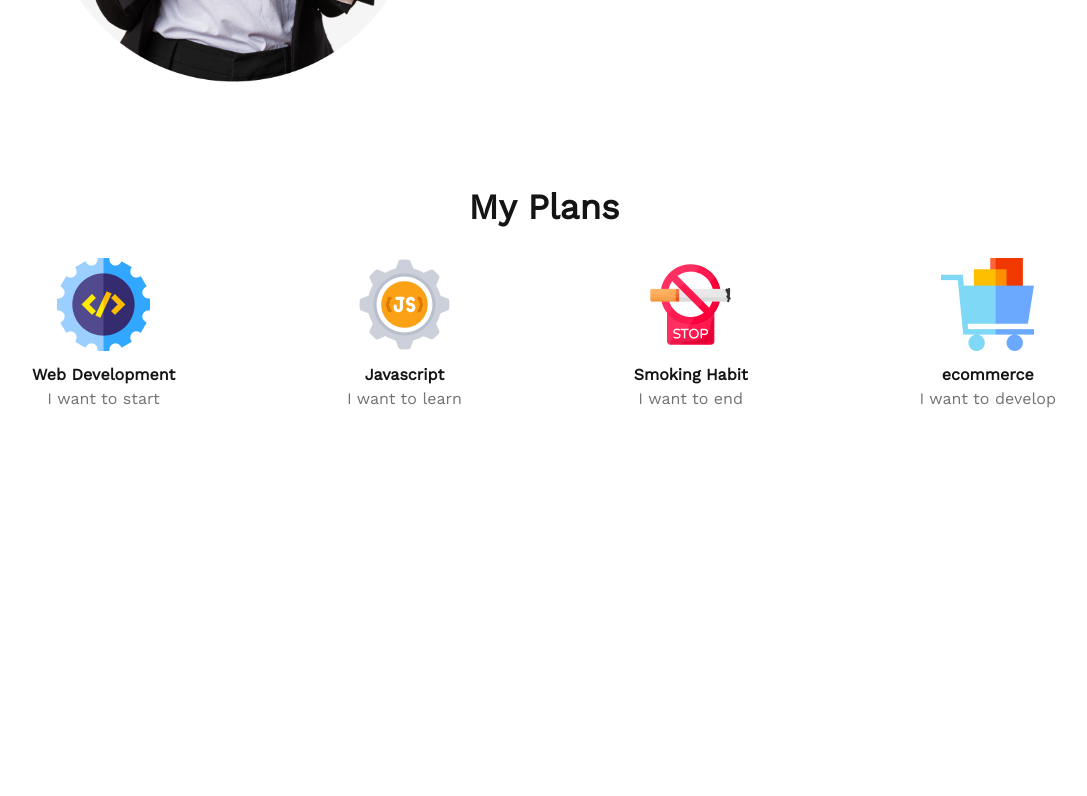
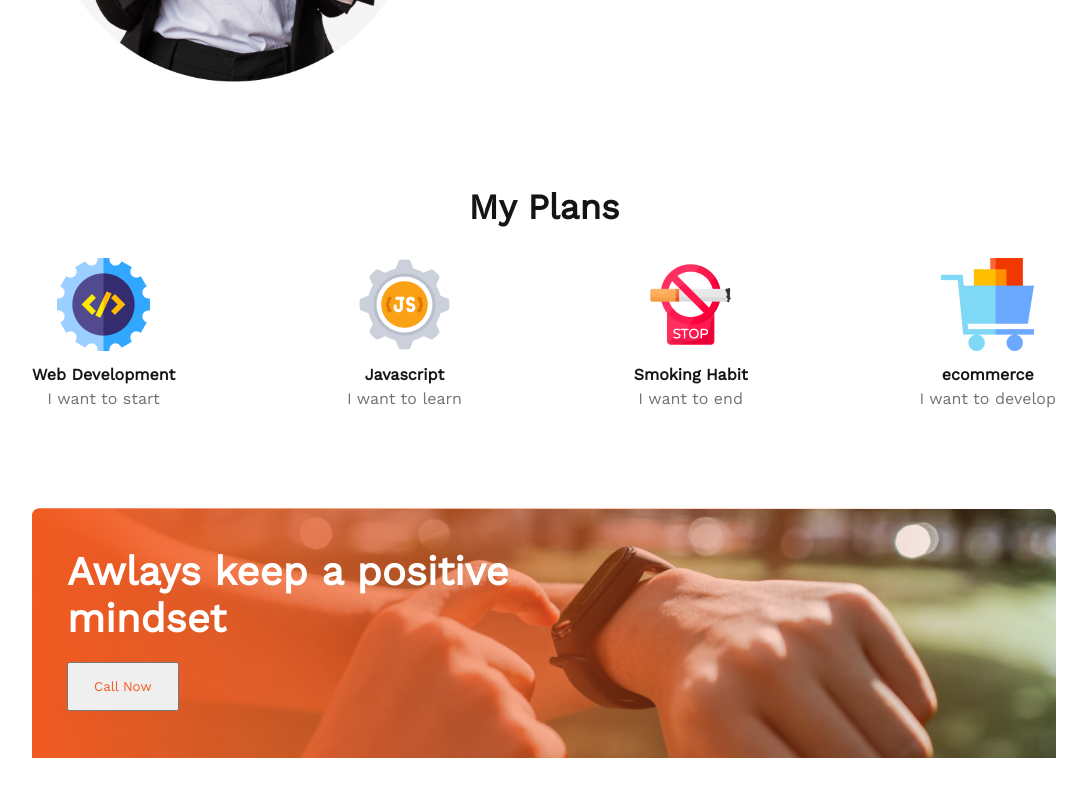
Before and after one commit to arminsultana05/new-year-assignment1, a plain HTML site: page index.html in a window 1280 px wide. Shown: the part 1077-1873 px from the top of the page, without its empty margins (96-1183 px from the left). Before the commit the page ends 1485 px from the top, so only its background shows below. Drawn offline with nearby package versions, Linux system fonts and the light colour scheme.

Commit message:
possitive mind section added

```diff
--- a/index.html
+++ b/index.html
@@ -88,6 +88,17 @@
 
     </section>
 
+    <!-- Possitive Mind set sections -->
+
+    <section>
+        <div class="mind-section">
+            <h2>Awlays keep a positive <br> mindset</h2>
+            <button>Call Now</button>
+
+        </div>
+    </section>
+
+
     </main>
 
 </body>
--- a/style/style.css
+++ b/style/style.css
@@ -120,3 +120,27 @@
     font-size: 16px;
     margin-top: 5px;
 }
+
+.mind-section {
+    background-image: url("../images/gradient2.png"), url("../images/watch.png");
+    background-repeat: no-repeat;
+    background-size: cover;
+    max-width: 80%;
+    margin: 100px auto;
+    height: 250px;
+    padding: 40px 0 0 35px;
+
+}
+.mind-section h2{
+    color: #FFFFFF;
+    Font-family: Work Sans;
+    font-weight: bold;
+    font-size: 40px;
+
+}
+.mind-section button{
+    padding: 15px 25px;
+    color: #F15B22;
+    background-color: FFFFFF;
+    margin-top: 20px;
+}
```
